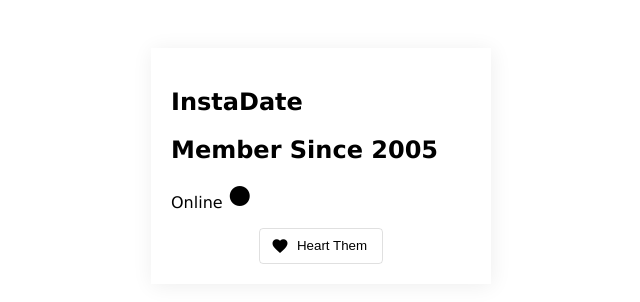
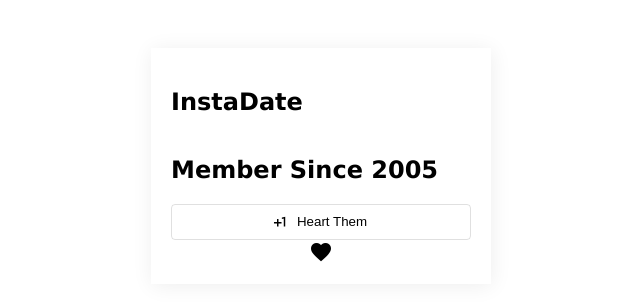
Before and after one commit to akilah-littlejohn/Card-Component-10-day-Challenge, an Angular app: page / in a window 1280 px wide. Shown: the top 302 px of the page, without its empty margins (319-959 px from the left). Built offline with nearby package versions, Linux system fonts and the light colour scheme; no server answers.

Commit message:
2 files modified

```diff
--- a/src/card/card.component.css
+++ b/src/card/card.component.css
@@ -4,6 +4,10 @@ section{
   justify-content: center;
   margin-top: 3em;
   font-family: Verdana, Geneva, Tahoma, sans-serif;
+}
+header{
+  display: flex;
+  flex-direction: column;
 }
 div {
   box-shadow: 1px 2px 20px #eee;
--- a/src/card/card.component.html
+++ b/src/card/card.component.html
@@ -3,16 +3,16 @@
     <header>
       <h1>{{ title }}</h1>
       <h2>{{ subtitle }}</h2>
-      <p>Online <mat-icon>circle</mat-icon></p>
+      <button *ngIf="!likeButton" mat-stroked-button color="primary">
+        {{ likeButtonText.heartThem }} <mat-icon>plus_one</mat-icon>
+      </button>
+      <ng-template></ng-template>
     </header>
     <article>
       <ng-content selector="card-content"></ng-content>
     </article>
     <footer>
-      <button *ngIf="!likeButton" mat-stroked-button color="primary">
-        {{ likeButtonText.heartThem }} <mat-icon>favorite</mat-icon>
-      </button>
-      <ng-template></ng-template>
+    <mat-icon>favorite</mat-icon>
     </footer>
   </div>
 </section>
```
